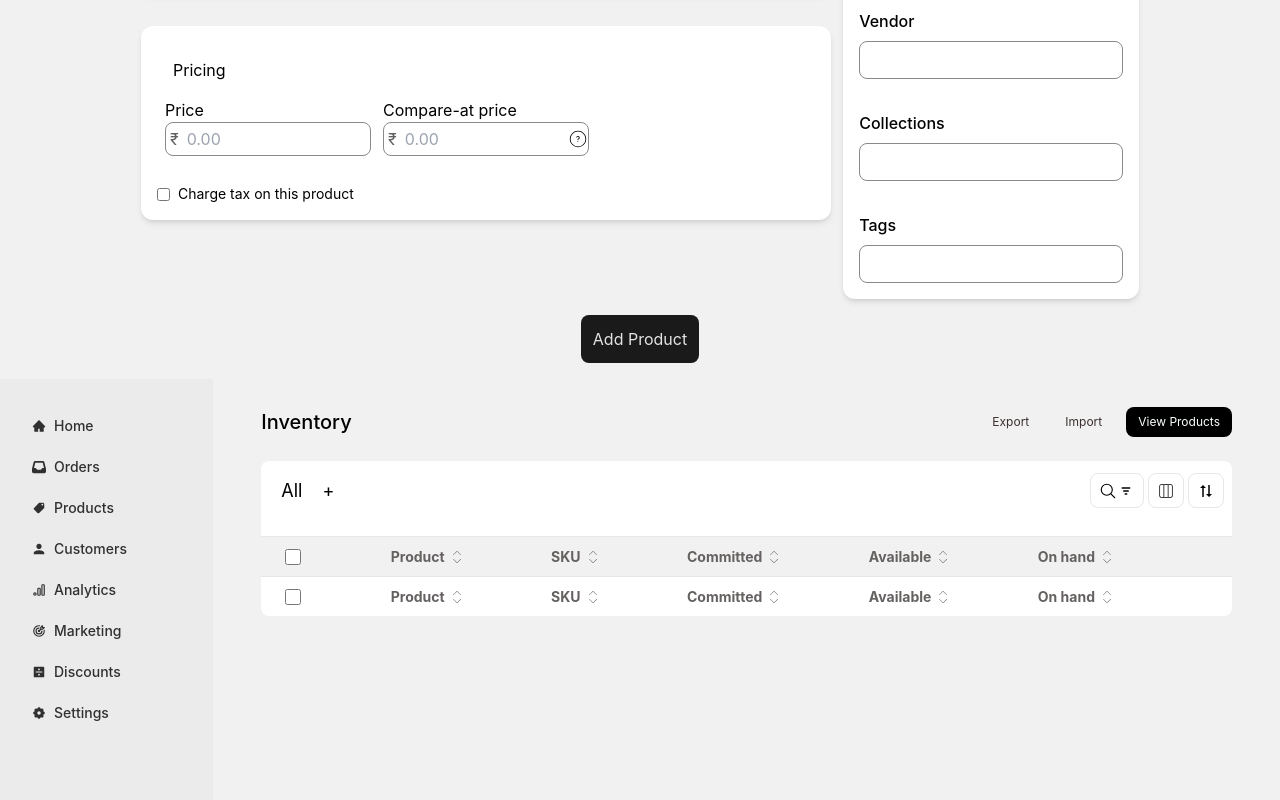
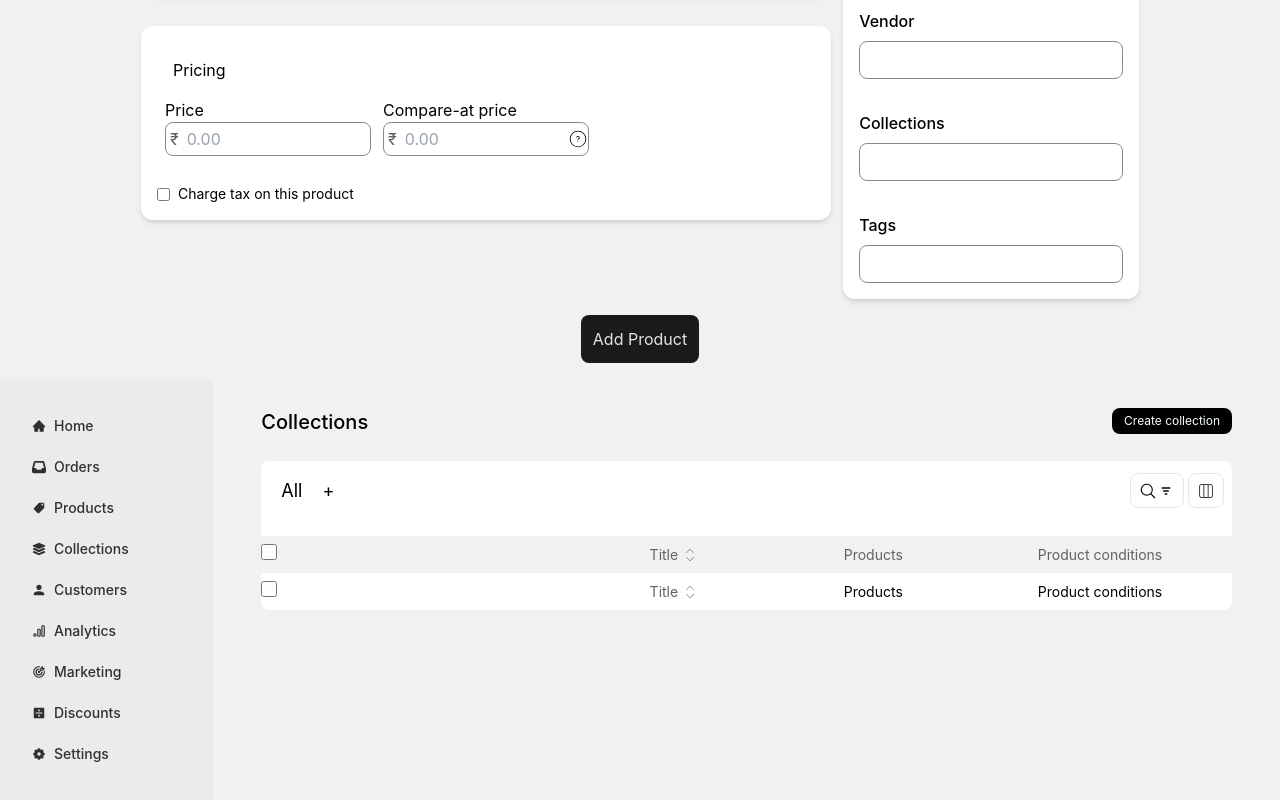
Before and after one commit to sainideepanshu1/lcg-admin-panel, a React (Vite) app: page / in a window 1280 px wide. Shown: the part 456-1256 px from the top of the page. Built offline with nearby package versions, Linux system fonts and the light colour scheme; the HTML template or start-up script is replaced by a standard one; a web font is replaced by a local one.

Commit message:
inventory and sidebar

```diff
--- a/src/App.jsx
+++ b/src/App.jsx
@@ -1,16 +1,19 @@
 import Sidebar from '../src/Components/Sidebar'
-import Inventory from './Components/Inventory'
 import Navbar from "./Components/Navbar";
 import AddProduct from "./Components/AddProduct";
+import Collectons from './Components/Collectons';
+
 
 function App() {
   return (
     <>
       <Navbar />
+
       <AddProduct />
     <div className='flex'> <Sidebar/>
-     <Inventory/>
-    </div>
+    <Collectons/>
+     </div>
+
     </>
   )
 }
--- /dev/null
+++ b/src/Components/Collectons.jsx
@@ -0,0 +1,75 @@
+import React from 'react';
+import { IoSearchOutline } from "react-icons/io5";
+import { CgSortAz } from "react-icons/cg";
+import { CiViewColumn } from "react-icons/ci";
+import { SlArrowDown, SlArrowUp } from "react-icons/sl";
+
+
+const Collections = () => {
+  return (
+    <>
+      <div className='bg-[#f1f1f1] w-full flex flex-col gap-3'>
+        <div className='bg-[#f1f1f1] justify-between px-12 py-1'>
+          <div className='flex mt-6 justify-between'>
+            <div>
+              <h1 className='text-[20px] font-medium text-[#000000]'>Collections</h1>
+            </div>
+            <div>
+              <button className="hover:bg-[#303030] bg-[#000000] text-[#F9FFFF] rounded-lg px-3 py-1 text-[12px]">
+                Create collection
+              </button>
+            </div>
+          </div>
+          <div className='rounded-lg mt-[24px] bg-[#ffffff] w-full gap-4 justify-between flex flex-col'>
+            <div className='flex justify-between py-3 px-2'>
+              <div>
+                <button className="hover:bg-[#E3E3E3] rounded-lg px-3 py-1 text-[18px]">
+                  All
+                </button>
+                <button className="hover:bg-[#E3E3E3] rounded-lg px-2 py-1 text-[18px]">
+                  +
+                </button>
+              </div>
+              <div className='flex gap-1'>
+                <button className="border text-[18px] px-2 py-1 rounded-lg flex items-center">
+                  <IoSearchOutline /> <CgSortAz />
+                </button>
+                <button className="border rounded-lg text-[18px] px-2 py-1">
+                  <CiViewColumn />
+                </button>
+              </div>
+            </div>
+            <div>
+              <div className="grid w-full">
+                <div className='w-full grid items-center text-[14px] text-[#666161] bg-[#f1f1f1] pt-2 pb-2'>
+                  <div className='grid items-center grid-cols-5'>
+                    <div><input className='h-4 w-4' type="checkbox" /></div>
+                    <div></div>
+                    <div className='flex gap-2 items-center text-[#666161]'>Title <div className='grid grid-col text-[8px]'><SlArrowUp /> <SlArrowDown /></div></div>
+                    <div>Products </div>
+                    <div>Product conditions</div>
+
+                  </div>
+                </div>
+              </div>
+              <div className="grid w-full">
+                <div className='w-full grid items-center text-[14px] pt-2 pb-2'>
+                  <div className='grid items-center grid-cols-5'>
+                    <div><input className='h-4 w-4' type="checkbox" /></div>
+                    <div></div>
+                    <div className='flex gap-2 items-center text-[#666161]'>Title <div className='grid grid-col text-[8px]'><SlArrowUp /> <SlArrowDown /></div></div>
+                    <div>Products </div>
+                    <div>Product conditions</div>
+
+                  </div>
+                </div>
+              </div>
+            </div>
+          </div>
+        </div>
+      </div>
+    </>
+  );
+}
+
+export default Collections;
--- a/src/Components/Inventory.jsx
+++ /dev/null
@@ -1,100 +0,0 @@
-import React from 'react';
-import { IoSearchOutline } from "react-icons/io5";
-import { CgSortAz } from "react-icons/cg";
-import { BiSortAlt2 } from "react-icons/bi";
-import { CiViewColumn } from "react-icons/ci";
-import { SlArrowDown } from "react-icons/sl";
-import { SlArrowUp } from "react-icons/sl";
-
-const Inventory = () => {
-  const onExport = () => {
-    const fileName = "download";
-    const exportType = exportFromJSON.types.csv;
-    exportFromJSON({ data, fileName, exportType });
-  };
-  return (
-    <>
-      <div className='bg-[#f1f1f1] w-full flex flex-col gap-3 '>
-        <div className=' bg-[#f1f1f1]  justify-between px-12 py-1'>
-        <div className='flex mt-6 justify-between'>
-        <div>
-            <h1 className='text-[20px] font-medium text-[#000000]'>Inventory</h1>
-          </div>
-          <div className='flex gap-3 text-[#3C3030] '>
-            <button className="hover:bg-[#E3E3E3] rounded-lg px-3 py-1 text-[12px]" onClick={onExport}>
-              Export
-            </button>
-            <button className="hover:bg-[#E3E3E3] rounded-lg px-3 py-1 text-[12px]" >
-              Import
-            </button>
-            <button className="hover:bg-[#303030] bg-[#000000] text-[#F9FFFF] rounded-lg  px-3 py-1 text-[12px]" >
-              View Products
-            </button>
-
-          </div>
-        </div>
-          <div className='rounded-lg mt-[24px]  bg-[#ffffff]  w-full gap-4 justify-between flex flex-col'>
-          <div className='flex justify-between py-3 px-2 '>
-            <div>
-              <button className="hover:bg-[#E3E3E3] rounded-lg  px-3 py-1 text-[18px]" >
-                All
-              </button>
-              <button className="hover:bg-[#E3E3E3] rounded-lg  px-2 py-1 text-[18px]" >
-                +
-              </button>
-            </div>
-            <div className='flex gap-1 '>
-              <button className=" border text-[18px] px-2 py-1  rounded-lg flex items-center" >
-                <IoSearchOutline /> <CgSortAz />
-              </button>
-              <button className=" border rounded-lg text-[18px] px-2 py-1 " >
-                <CiViewColumn />
-              </button>
-              <button className=" border  rounded-lg px-2 py-1 text-[18px]" >
-                <BiSortAlt2 />
-              </button>
-            </div>
-          </div>
-          <div >
-          <table className=" flex  w-full">
-            <thead className='w-full'><hr />
-              <tr className='w-full  flex items-center justify-between text-[14px] text-[#666161] bg-[#f1f1f1] pl-[1.5rem]  pr-[7.5rem] pt-2 pb-2'>
-                <input  className='h-4 w-4'  type="checkbox" />
-                <th className='flex gap-2 items-center  text-[#666161]'>Product <div className='flex flex-col text-[8px] '><SlArrowUp /> <SlArrowDown /></div></th>
-                <th className='flex gap-2 items-center  text-[#666161]'>SKU <div className='flex flex-col text-[8px] '><SlArrowUp /> <SlArrowDown /></div></th>
-                <th className='flex gap-2 items-center  text-[#666161]'>Committed <div className='flex flex-col text-[8px] '><SlArrowUp /> <SlArrowDown /></div></th>
-                <th className='flex gap-2 items-center  text-[#666161]'>Available <div className='flex flex-col text-[8px] '><SlArrowUp /> <SlArrowDown /></div></th>
-                <th className='flex gap-2 items-center  text-[#666161]'>On hand <div className='flex  flex-col text-[8px] '><SlArrowUp /> <SlArrowDown /></div></th>
-              </tr><hr />
-            </thead>
-          </table>
-          <table className=" flex  w-full">
-            <thead className='w-full'>
-              <tr className='w-full  flex items-center justify-between text-[14px]  pl-[1.5rem]  pr-[7.5rem] pt-2 pb-2'>
-                <input  className='h-4 w-4'  type="checkbox" />
-                <th className='flex gap-2 items-center  text-[#666161]'>Product <div className='flex flex-col text-[8px] '><SlArrowUp /> <SlArrowDown /></div></th>
-                <th className='flex gap-2 items-center  text-[#666161]'>SKU <div className='flex flex-col text-[8px] '><SlArrowUp /> <SlArrowDown /></div></th>
-                <th className='flex gap-2 items-center  text-[#666161]'>Committed <div className='flex flex-col text-[8px] '><SlArrowUp /> <SlArrowDown /></div></th>
-                <th className='flex gap-2 items-center  text-[#666161]'>Available <div className='flex flex-col text-[8px] '><SlArrowUp /> <SlArrowDown /></div></th>
-                <th className='flex gap-2 items-center  text-[#666161]'>On hand <div className='flex  flex-col text-[8px] '><SlArrowUp /> <SlArrowDown /></div></th>
-              </tr>
-            </thead>
-          </table>
-
-
-        </div>
-        </div>
-
-
-
-        </div>
-
-
-      </div>
-
-
-    </>
-  )
-}
-
-export default Inventory
--- a/src/Components/Sidebar.jsx
+++ b/src/Components/Sidebar.jsx
@@ -8,6 +8,7 @@ import { TbTargetArrow } from "react-icons/tb";
 import { FaInbox } from "react-icons/fa6";
 import { IoMdPricetag } from "react-icons/io";
 import { TbSettingsFilled } from "react-icons/tb";
+import { FaLayerGroup } from "react-icons/fa6";
 
 
 const Sidebar = () => {
@@ -25,6 +26,9 @@ const Sidebar = () => {
               </li>
               <li>
                 <Link className='flex items-center gap-2 py-1 px-2 hover:bg-[#fafafa] rounded-lg' to="/"> <IoMdPricetag /> Products</Link>
+              </li>
+              <li>
+                <Link className='flex items-center gap-2 py-1 px-2 hover:bg-[#fafafa] rounded-lg' to="/"> <FaLayerGroup /> Collections</Link>
               </li>
               <li>
                 <Link className='flex items-center gap-2 py-1 px-2 hover:bg-[#fafafa] rounded-lg' to="/"> <IoMdPerson />Customers</Link>
```
